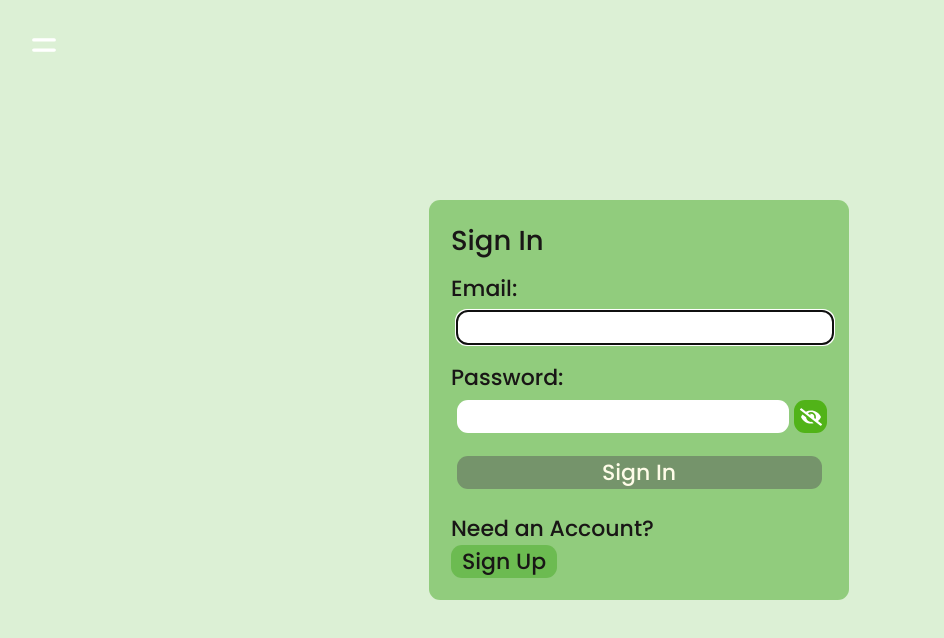
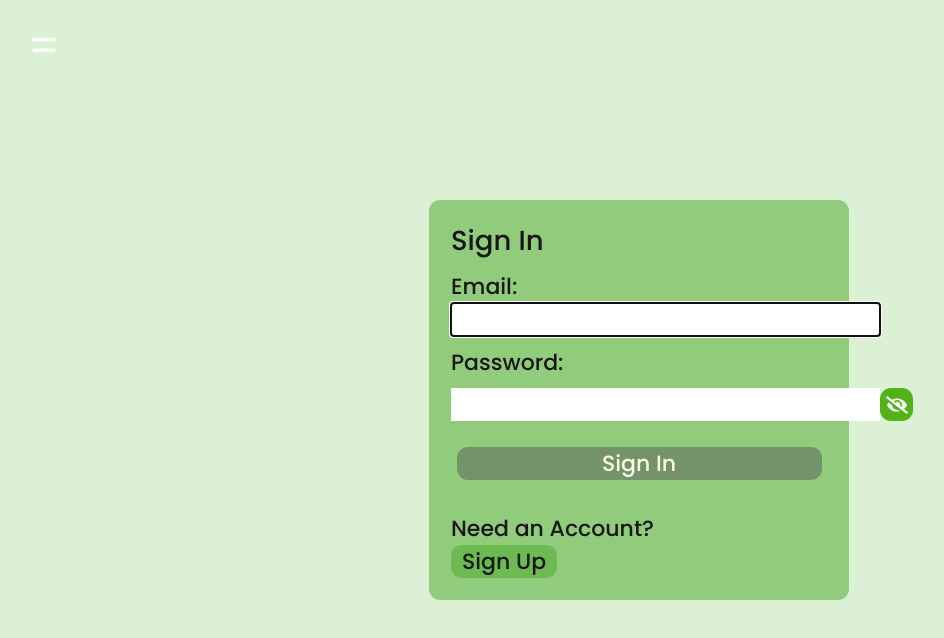
Before and after one commit to tumainimaganiko/front-end-capstone-group, a React (Create React App) app: page /LogIn in a window 1280 px wide. Shown: the top 638 px of the page, without its empty margins (1-945 px from the left). Built offline with nearby package versions, Linux system fonts and the light colour scheme.

Commit message:
Update style.css

```diff
--- a/src/styles/style.css
+++ b/src/styles/style.css
@@ -64,24 +64,6 @@ form {
   justify-content: space-evenly;
   flex-grow: 1;
   padding-bottom: 1rem;
-}
-
-input[type="text"],
-input[type="email"],
-input[type="password"],
-textarea {
-  font-family: "Courier New", sans-serif;
-  font-size: 22px;
-  border-radius: 0.5rem;
-  margin: 0.25rem;
-  width: 100%;
-}
-
-label {
-  display: flex;
-  justify-content: flex-start;
-  align-items: center;
-  margin-top: 0.5rem;
 }
 
 .instructions {
```
